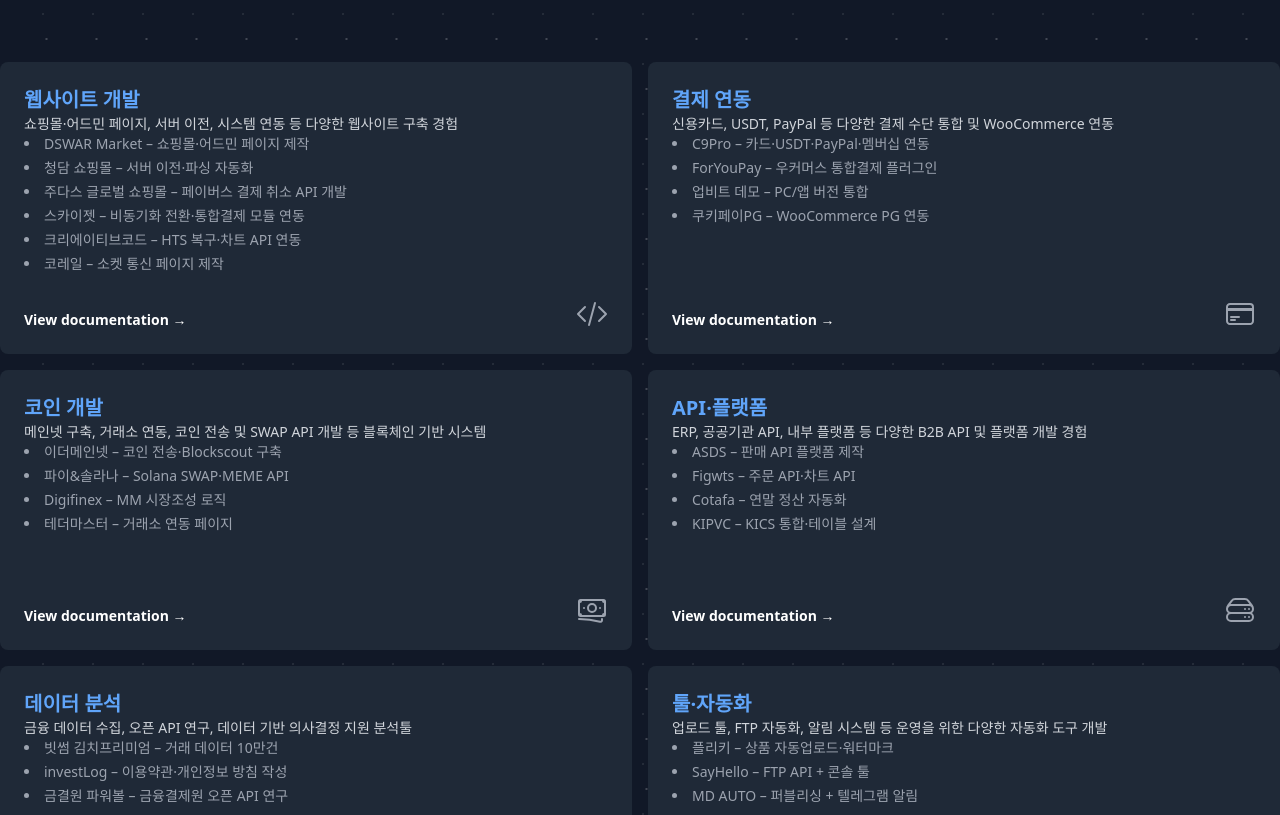
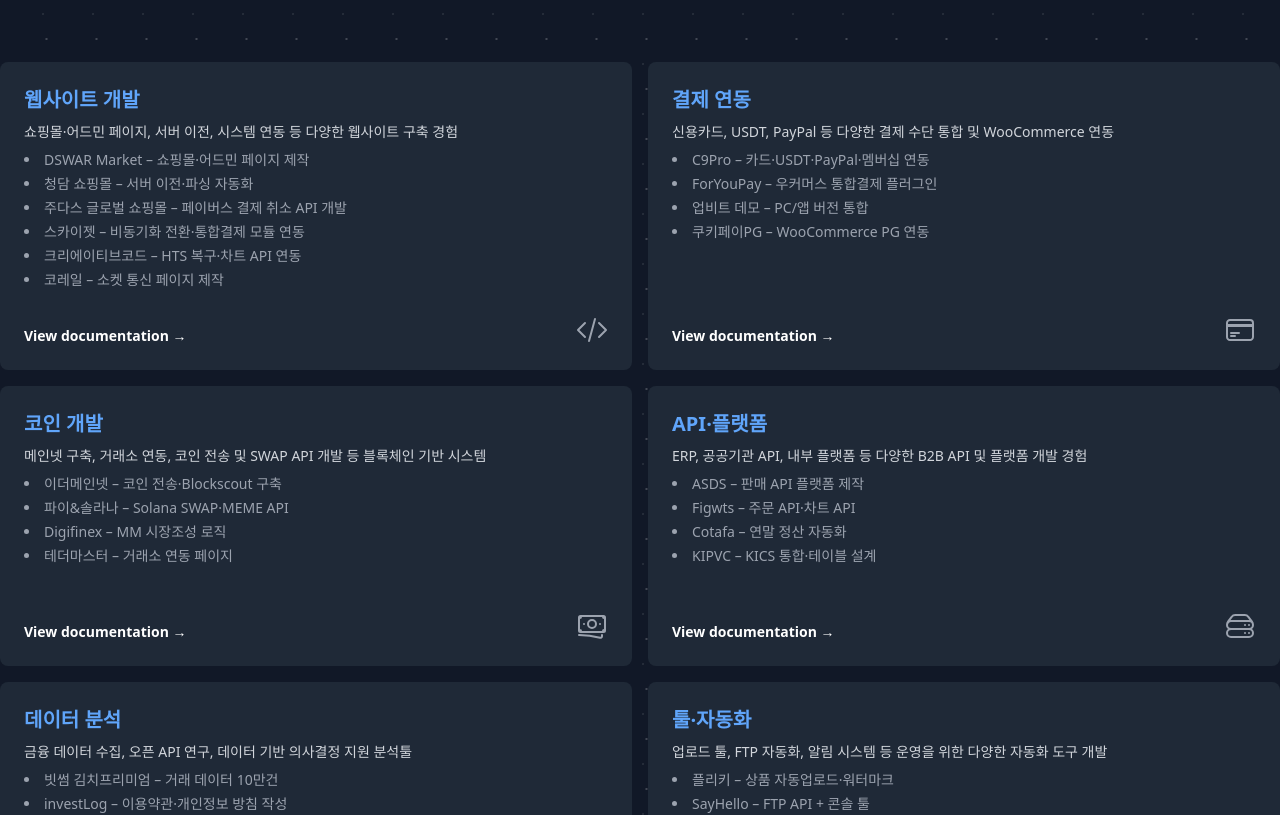
Before and after one commit to leeminjae09/ceetool_homepage, a React (Vite) app: page / in a window 1280 px wide. Shown: the part 386-1201 px from the top of the page. Built offline with nearby package versions, Linux system fonts and the light colour scheme.

Commit message:
fix: added functional katalk link

```diff
--- a/src/app/app.tsx
+++ b/src/app/app.tsx
@@ -6,7 +6,6 @@
   ChartBarIcon,
   Cog6ToothIcon,
 } from "@heroicons/react/24/outline";
-
 
 function App() {
   return (
@@ -58,7 +57,7 @@
 
           {/* KakaoTalk Button */}
           <a
-            href="https://open.kakao.com/o/abc12345"
+            href="https://pf.kakao.com/_lDexan"
             target="_blank"
             rel="noopener noreferrer"
             className="bg-kakao text-black px-6 py-3 rounded-lg font-bold flex items-center space-x-3"
@@ -72,7 +71,7 @@
         {/* 웹사이트 개발 */}
         <div className="bg-gray-800 p-6 rounded-lg text-white flex flex-col min-h-[280px]">
           <h2 className="text-xl font-bold text-blue-400">웹사이트 개발</h2>
-          <p className="text-sm text-gray-300">쇼핑몰·어드민 페이지, 서버 이전, 시스템 연동 등 다양한 웹사이트 구축 경험</p>
+          <p className="text-sm text-gray-300 my-2">쇼핑몰·어드민 페이지, 서버 이전, 시스템 연동 등 다양한 웹사이트 구축 경험</p>
           <ul className="list-disc list-inside text-sm text-gray-400 space-y-1">
             <li>DSWAR Market – 쇼핑몰·어드민 페이지 제작</li>
             <li>청담 쇼핑몰 – 서버 이전·파싱 자동화</li>
@@ -90,7 +89,7 @@
         {/* 결제 연동 */}
         <div className="bg-gray-800 p-6 rounded-lg text-white flex flex-col min-h-[280px]">
           <h2 className="text-xl font-bold text-blue-400">결제 연동</h2>
-          <p className="text-sm text-gray-300">신용카드, USDT, PayPal 등 다양한 결제 수단 통합 및 WooCommerce 연동</p>
+          <p className="text-sm text-gray-300 my-2">신용카드, USDT, PayPal 등 다양한 결제 수단 통합 및 WooCommerce 연동</p>
           <ul className="list-disc list-inside text-sm text-gray-400 space-y-1">
             <li>C9Pro – 카드·USDT·PayPal·멤버십 연동</li>
             <li>ForYouPay – 우커머스 통합결제 플러그인</li>
@@ -106,7 +105,7 @@
         {/* 코인 개발 */}
         <div className="bg-gray-800 p-6 rounded-lg text-white flex flex-col min-h-[280px]">
           <h2 className="text-xl font-bold text-blue-400">코인 개발</h2>
-          <p className="text-sm text-gray-300">메인넷 구축, 거래소 연동, 코인 전송 및 SWAP API 개발 등 블록체인 기반 시스템</p>
+          <p className="text-sm text-gray-300 my-2">메인넷 구축, 거래소 연동, 코인 전송 및 SWAP API 개발 등 블록체인 기반 시스템</p>
           <ul className="list-disc list-inside text-sm text-gray-400 space-y-1">
             <li>이더메인넷 – 코인 전송·Blockscout 구축</li>
             <li>파이&솔라나 – Solana SWAP·MEME API</li>
@@ -122,7 +121,7 @@
         {/* API·플랫폼 */}
         <div className="bg-gray-800 p-6 rounded-lg text-white flex flex-col min-h-[280px]">
           <h2 className="text-xl font-bold text-blue-400">API·플랫폼</h2>
-          <p className="text-sm text-gray-300">ERP, 공공기관 API, 내부 플랫폼 등 다양한 B2B API 및 플랫폼 개발 경험</p>
+          <p className="text-sm text-gray-300 my-2">ERP, 공공기관 API, 내부 플랫폼 등 다양한 B2B API 및 플랫폼 개발 경험</p>
           <ul className="list-disc list-inside text-sm text-gray-400 space-y-1">
             <li>ASDS – 판매 API 플랫폼 제작</li>
             <li>Figwts – 주문 API·차트 API</li>
@@ -138,7 +137,7 @@
         {/* 데이터 분석 */}
         <div className="bg-gray-800 p-6 rounded-lg text-white flex flex-col min-h-[280px]">
           <h2 className="text-xl font-bold text-blue-400">데이터 분석</h2>
-          <p className="text-sm text-gray-300">금융 데이터 수집, 오픈 API 연구, 데이터 기반 의사결정 지원 분석툴</p>
+          <p className="text-sm text-gray-300 my-2">금융 데이터 수집, 오픈 API 연구, 데이터 기반 의사결정 지원 분석툴</p>
           <ul className="list-disc list-inside text-sm text-gray-400 space-y-1">
             <li>빗썸 김치프리미엄 – 거래 데이터 10만건</li>
             <li>investLog – 이용약관·개인정보 방침 작성</li>
@@ -153,7 +152,7 @@
         {/* 툴·자동화 */}
         <div className="bg-gray-800 p-6 rounded-lg text-white flex flex-col min-h-[280px]">
           <h2 className="text-xl font-bold text-blue-400">툴·자동화</h2>
-          <p className="text-sm text-gray-300">업로드 툴, FTP 자동화, 알림 시스템 등 운영을 위한 다양한 자동화 도구 개발</p>
+          <p className="text-sm text-gray-300 my-2">업로드 툴, FTP 자동화, 알림 시스템 등 운영을 위한 다양한 자동화 도구 개발</p>
           <ul className="list-disc list-inside text-sm text-gray-400 space-y-1">
             <li>플리키 – 상품 자동업로드·워터마크</li>
             <li>SayHello – FTP API + 콘솔 툴</li>
```
Lines whose indentation alone changed are shown as unchanged.
